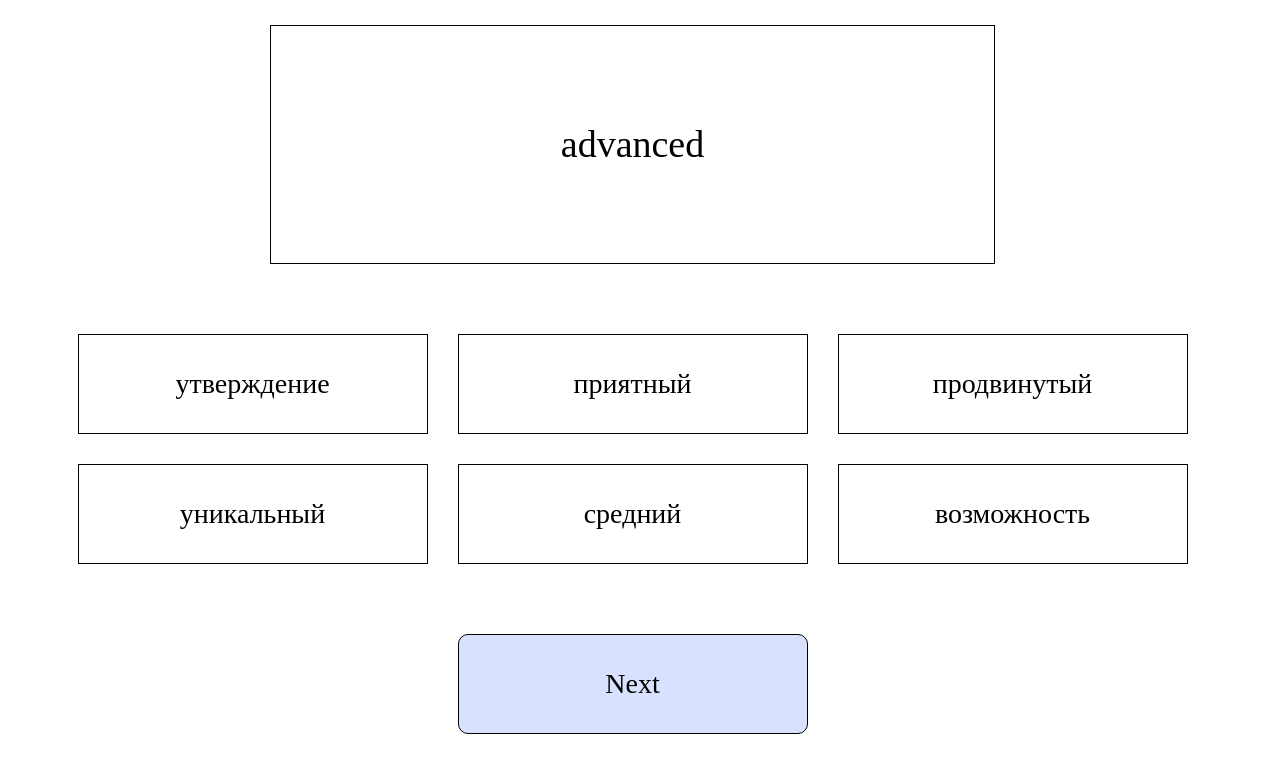
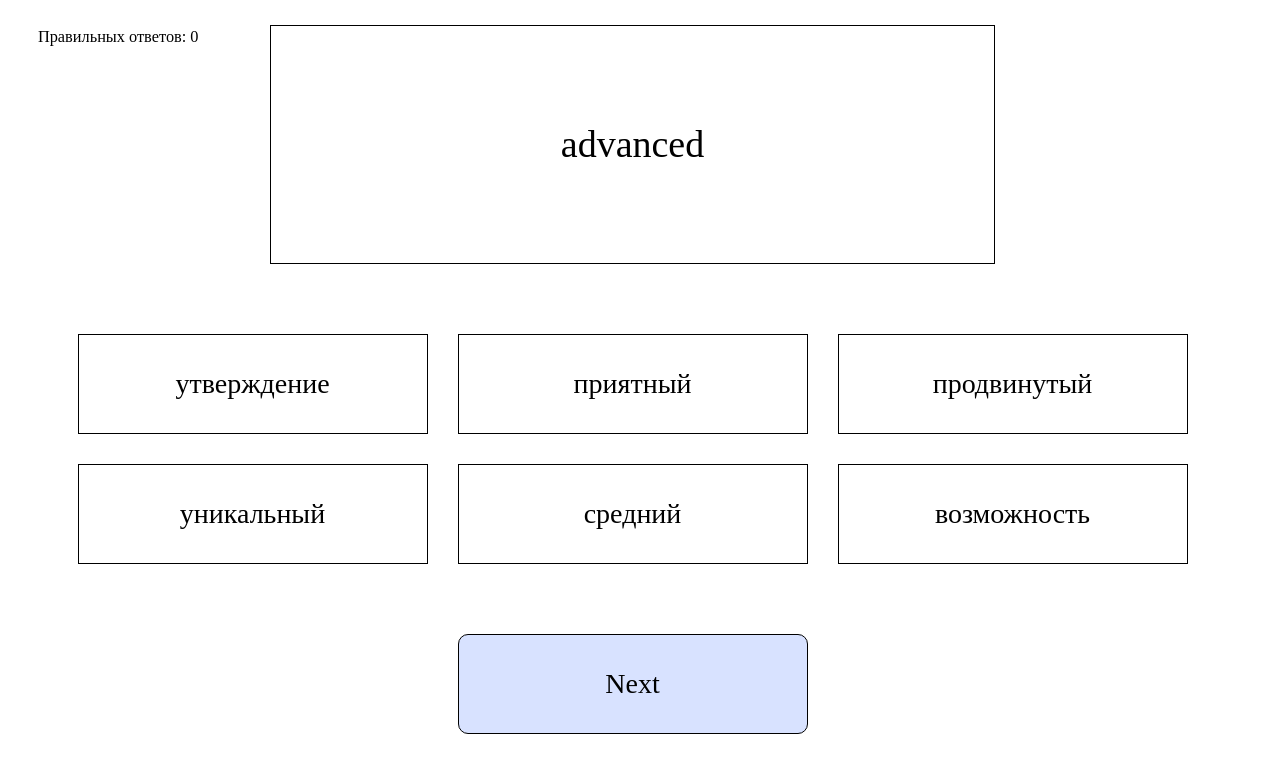
Before and after one commit to Quasar777/EnglishCards, a React (Create React App) app: page / in a window 1280 px wide. Shown: the top 772 px of the page. Built offline with nearby package versions, Linux system fonts and the light colour scheme.

Commit message:
correct answer counter add

```diff
--- a/src/App.scss
+++ b/src/App.scss
@@ -25,3 +25,8 @@
     flex-direction: column;
     align-items: center;
 }
+
+.answerCount {
+    position: absolute;
+    left: 3%;
+}
--- a/src/App.tsx
+++ b/src/App.tsx
@@ -8,12 +8,11 @@ import { words } from './fakeData';
 import { Word } from './types/word';
 
 function App() {
-
-  const [currentIndex, setCurrentIndex] = useState(0);
   const [currentVariants, setCurrentVariants] = useState<Word[]>([]);
   const [currentWord, setCurrentWord] = useState<Word | null>(null);
   const [selectedTranslation, setSelectedTranslation] = useState<string | null>(null);
   const [isAnswerCorrect, setIsAnswerCorrect] = useState<boolean | null>(null);
+  const [answerCount, setAnswerCount] = useState<number>(0);
 
   useEffect(() => {
     const shuffled = [...words].sort(() => Math.random() - 0.5);
@@ -24,9 +23,13 @@ function App() {
   }, []);
 
   const handleAnswer = (translation: string) => {
+    const isAnswerCorrect = translation === currentWord?.translation;
     if (selectedTranslation !== null) return;
     setSelectedTranslation(translation);
-    setIsAnswerCorrect(translation === currentWord?.translation);
+    setIsAnswerCorrect(isAnswerCorrect);
+    if (isAnswerCorrect) {
+      setAnswerCount(answerCount + 1);
+    }
   }
 
   const generateNewWords = () => {
@@ -46,6 +49,10 @@ function App() {
 
   return (
     <div className="App">
+      <div className='answerCount'>
+        <p className='answerCount__text'>Правильных ответов: {answerCount.toString()}</p>
+      </div>
+
       <MainCard
         text={currentWord?.word}
         isCorrect={isAnswerCorrect}
```
Also changed, not shown: src/types/word.ts (line endings or trailing spaces).
